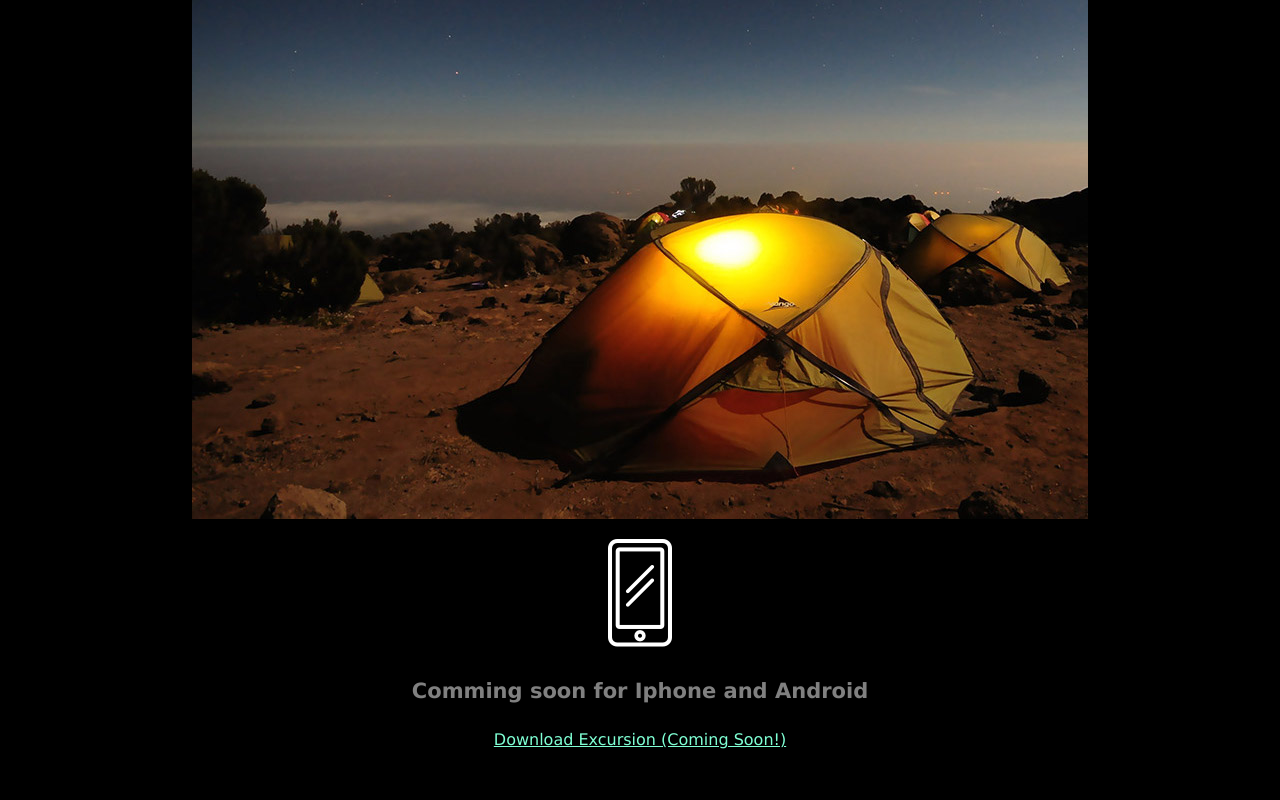
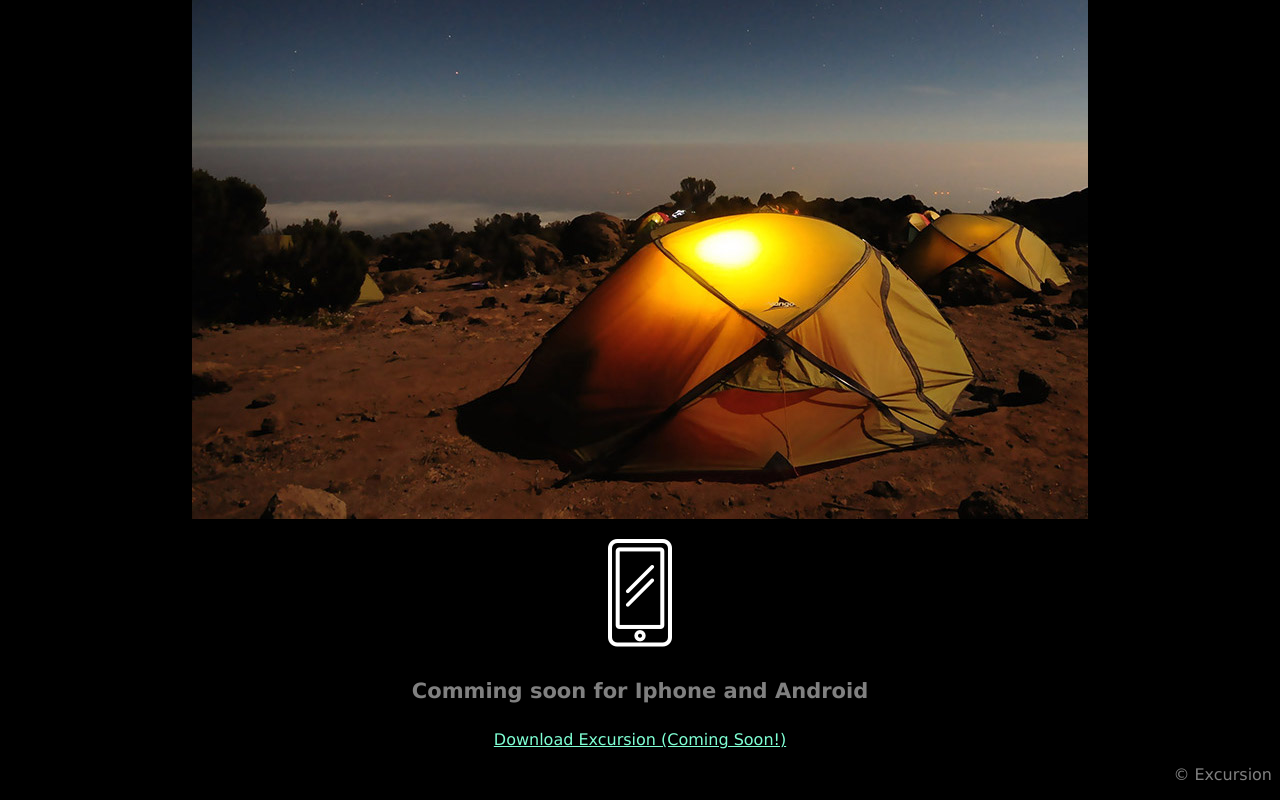
Before and after one commit to thanhduytang/Excursion-Project, a plain HTML site: page index.html in a window 1280 px wide. Shown: the part 493-1293 px from the top of the page. Before the commit the page ends 1258 px from the top, so only its background shows below. Drawn offline with Linux system fonts and the light colour scheme.

Commit message:
Added footer text

```diff
--- a/index.html
+++ b/index.html
@@ -19,6 +19,7 @@
     <p><img src="resources/images/phone.png"></p>
     <h4 class="header--sub-header">Comming soon for Iphone and Android</h4>
     <p><a class="link--cta" href="#">Download Excursion (Coming Soon!)</a></p>
+    <p class="footer-copyright">© Excursion</p>
 </body>
 
 </html>
--- a/resources/css/style.css
+++ b/resources/css/style.css
@@ -26,3 +26,12 @@ body {
     font-size: 16px;
     color: aquamarine;
 }
+
+
+/* FOOTER */
+
+.footer-copyright {
+    font-size: 16px;
+    color: grey;
+    text-align: right;
+}
```
